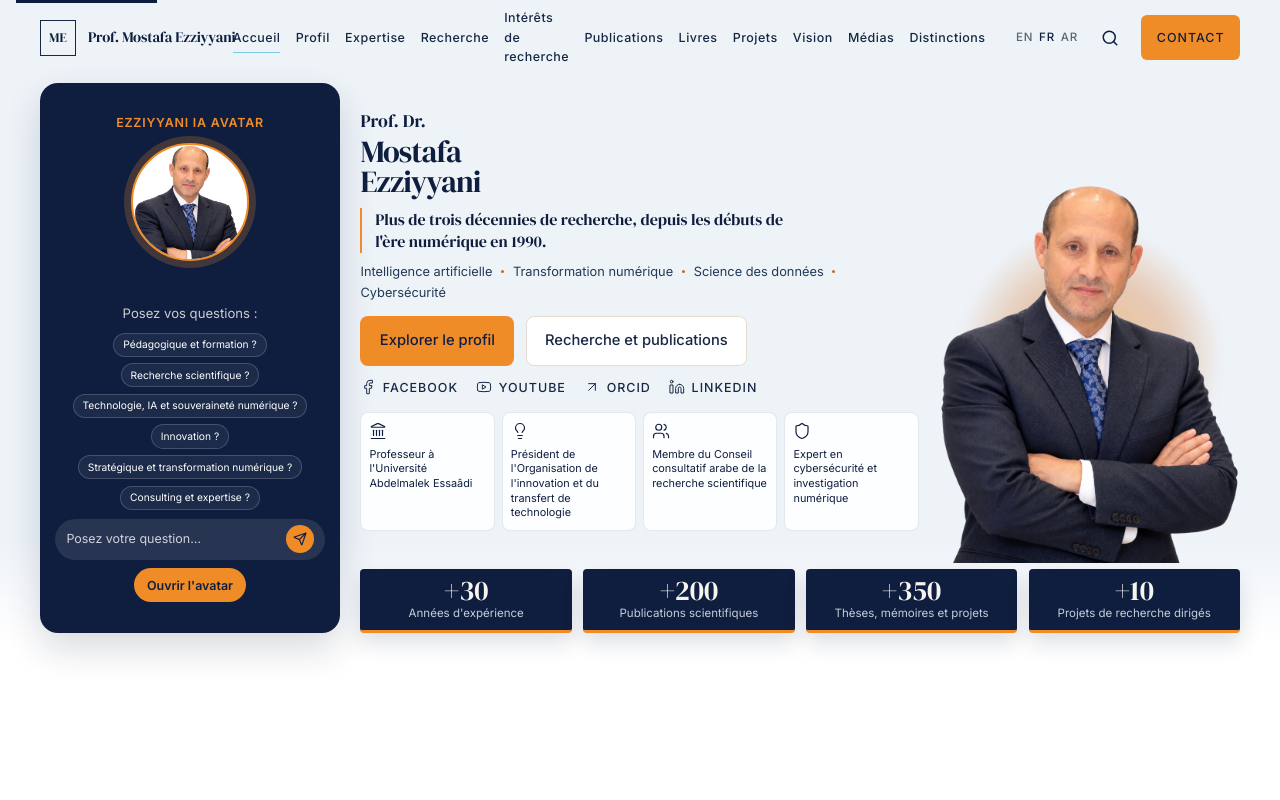
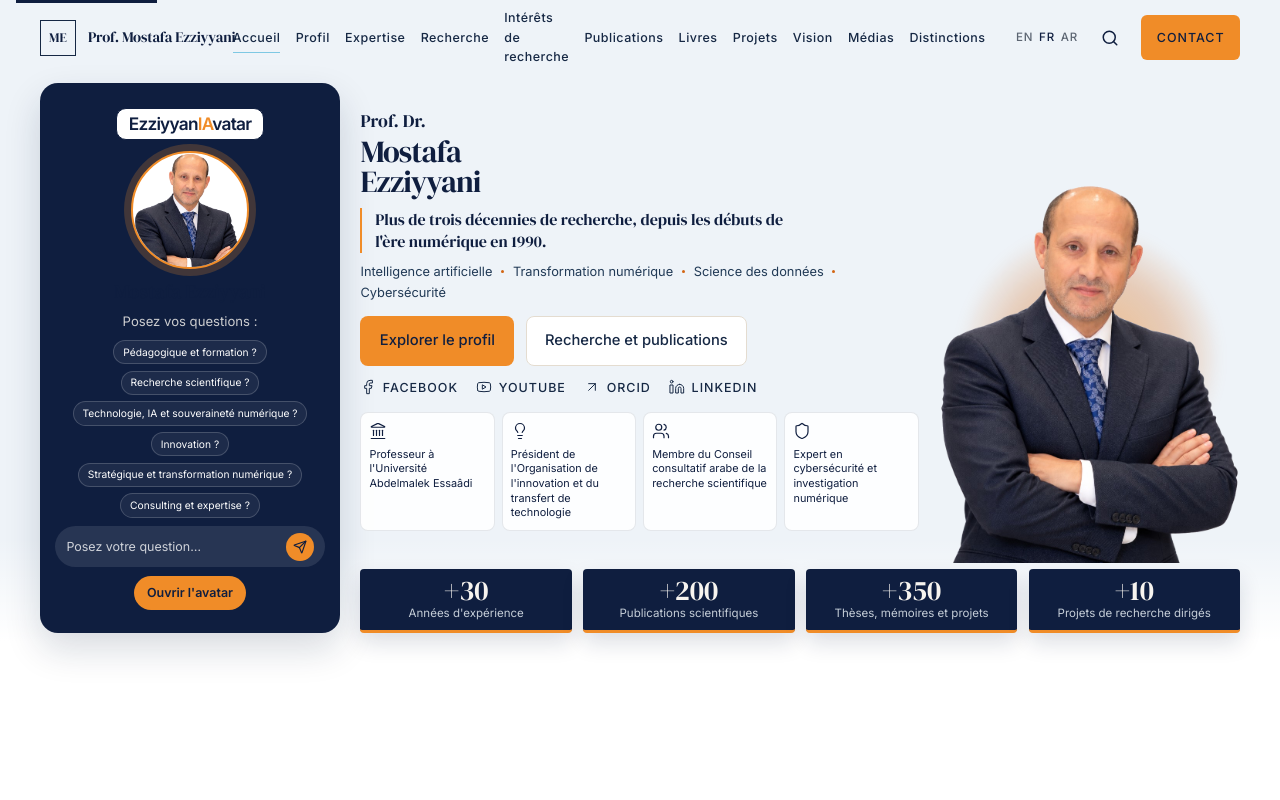
Before and after one commit to chaymaemezouri/Portfolio_EZZIYYANI_MOSTAFA, a React (Vite) app: page /fr in a window 1280 px wide. Shown: the top 800 px of the page. Built offline with nearby package versions, Linux system fonts and the light colour scheme.

Commit message:
Donner au titre EzziyyanIAvatar une carte blanche au fin contour marine.

```diff
--- a/src/components/home/Hero.tsx
+++ b/src/components/home/Hero.tsx
@@ -4,6 +4,7 @@ import { profile } from "@/data/profile";
 import { socialById } from "@/data/socialLinks";
 import { SocialIcon } from "@/components/shared/SocialIcon";
 import { Impact } from "@/components/home/Impact";
+import { AvatarMark } from "@/components/shared/AvatarMark";
 import { useI18n } from "@/i18n/I18nProvider";
 import { localePath } from "@/utils/locale";
 
@@ -108,7 +109,9 @@ export function Hero() {
         </div>
 
         <div className="hero-edition">
-          <p className="hero-edition-kicker">{t("hero.edition")}</p>
+          <p className="hero-edition-kicker">
+            <AvatarMark />
+          </p>
           <span className="hero-edition-avatar">
             <img src={heroPortrait.src} alt="" width={128} height={128} />
           </span>
--- /dev/null
+++ b/src/components/shared/AvatarMark.tsx
@@ -0,0 +1,7 @@
+export function AvatarMark() {
+  return (
+    <span className="avatar-mark" translate="no">
+      Ezziyyan<span>IA</span>vatar
+    </span>
+  );
+}
--- a/src/locales/ar.json
+++ b/src/locales/ar.json
@@ -60,7 +60,7 @@
       "council": "عضو المجلس الاستشاري العربي للبحث العلمي",
       "cyber": "خبير في الأمن السيبراني والتحليل الجنائي الرقمي"
     },
-    "edition": "أفاتار الزياني للذكاء الاصطناعي",
+    "edition": "EzziyyanIAvatar",
     "editionText": "الملف والبحث والمنشورات الرسمية للبروفيسور الدكتور مصطفى الزياني.",
     "assistant": {
       "greeting": "اطرحوا أسئلتكم:",
--- a/src/locales/en.json
+++ b/src/locales/en.json
@@ -60,7 +60,7 @@
       "council": "Member of the Arab Advisory Council for Scientific Research",
       "cyber": "Expert in cybersecurity and digital forensics"
     },
-    "edition": "Ezziyyani AI Avatar",
+    "edition": "EzziyyanIAvatar",
     "editionText": "Official profile, research and publications of Prof. Dr. Mostafa Ezziyyani.",
     "assistant": {
       "greeting": "Ask your questions:",
--- a/src/locales/fr.json
+++ b/src/locales/fr.json
@@ -60,7 +60,7 @@
       "council": "Membre du Conseil consultatif arabe de la recherche scientifique",
       "cyber": "Expert en cybersécurité et investigation numérique"
     },
-    "edition": "Ezziyyani IA Avatar",
+    "edition": "EzziyyanIAvatar",
     "editionText": "Profil, recherche et publications officiels du Prof. Dr. Mostafa Ezziyyani.",
     "assistant": {
       "greeting": "Posez vos questions :",
--- a/src/pages/AvatarPage.tsx
+++ b/src/pages/AvatarPage.tsx
@@ -1,5 +1,6 @@
 import { profile } from "@/data/profile";
 import { ProfileAssistant } from "@/components/home/ProfileAssistant";
+import { AvatarMark } from "@/components/shared/AvatarMark";
 import { Seo } from "@/components/shared/Seo";
 import { useI18n } from "@/i18n/I18nProvider";
 import { localePath } from "@/utils/locale";
@@ -22,7 +23,9 @@ export default function AvatarPage() {
         <div className="hero-edition avatar-panel">
           <header className="hero-edition-head">
             <div>
-              <p>{t("hero.edition")}</p>
+              <p>
+                <AvatarMark />
+              </p>
               <h1>{name}</h1>
             </div>
             <img src={profile.portrait} alt="" width={64} height={64} />
--- a/src/styles/home.css
+++ b/src/styles/home.css
@@ -292,12 +292,32 @@ html[dir="rtl"] .hero-grid {
 
 .hero-edition-kicker {
   margin: 0;
-  max-width: 16rem;
+  max-width: none;
   font-size: 0.78rem;
   font-weight: 650;
   letter-spacing: 0.06em;
   line-height: 1.35;
-  text-transform: uppercase;
+  text-transform: none;
+  color: white;
+}
+
+.avatar-mark {
+  display: inline-block;
+  padding: 0.38rem 0.72rem 0.42rem;
+  border: 1px solid var(--navy-900);
+  border-radius: 10px;
+  background: white;
+  font-family: var(--sans);
+  font-weight: 800;
+  font-size: clamp(1.05rem, 1.35vw, 1.28rem);
+  letter-spacing: -0.045em;
+  line-height: 1;
+  text-transform: none;
+  color: var(--navy-900);
+  white-space: nowrap;
+}
+
+.avatar-mark span {
   color: var(--gold-500);
 }
 
@@ -3072,6 +3092,11 @@ html[dir="rtl"] .archive-list li {
     text-transform: none;
   }
 
+  .hero .hero-edition .avatar-mark {
+    padding: 0.22rem 0.45rem 0.26rem;
+    font-size: 0.78rem;
+  }
+
   .hero .hero-edition .hero-edition-avatar {
     grid-area: avatar;
     width: 42px;
```
